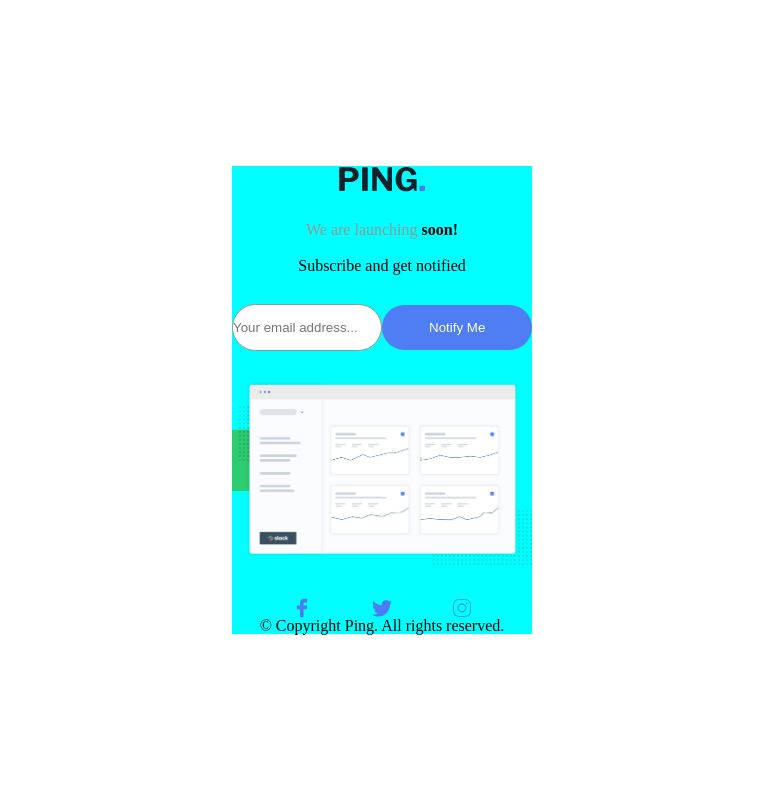
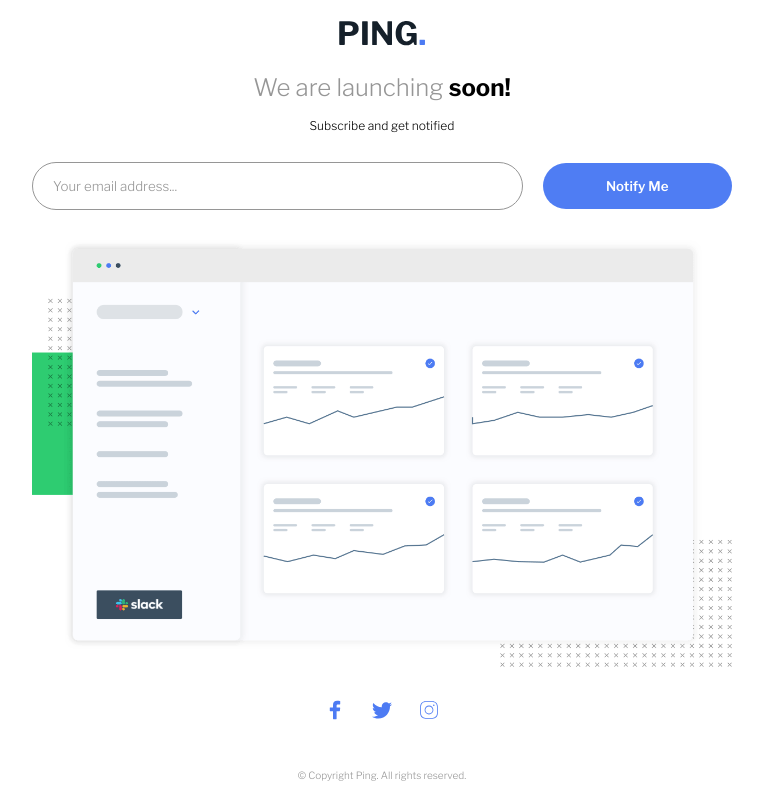
Before and after one commit to FranciscoFrontEndDeveloper/pingcomingsoonpagemaster, an Angular app: page / in a window 1280 px wide. Shown: the whole page, without its empty margins (258-1021 px from the left). Built offline with nearby package versions, Linux system fonts and the light colour scheme.

Commit message:
before reactive form

```diff
--- a/src/app/components/main/main.component.sass
+++ b/src/app/components/main/main.component.sass
@@ -13,7 +13,6 @@
  grid-template-columns: 1fr
  grid-template-rows: repeat(5, auto)
  gap: 30px 0
- background: aqua
  width: 300px
  height: auto
  &__logo
@@ -29,6 +28,10 @@
    font-weight: normal
   h1
     color: $Gray
+    font-size: $Fontsize
+    font-weight: 300
+  p
+    font-size: 12px
   strong
     color: #000
  &__formSub
@@ -39,18 +42,19 @@
    gap: 10px 0
    input
     width: 90%
-    padding: 15px 0
+    padding: 15px 20px
     border-radius: 40px
    input[type="submit"]
     background: $Blue
     border: none
     color: #fff
+    font-weight: 600
    input[type="email"]
     border: 1px solid $Gray
     outline: none
-    ::placeholder
-      padding: 0 20px
-      color: $PaleBlue
+    &::placeholder
+      margin: 0 20px
+      color: $Gray
  &__footerImage
   figure
    img
@@ -60,10 +64,14 @@
   display: flex
   flex-direction: column
   align-items: center
+  gap: 50px 0
   p
    text-align: center
+   color: $Gray
+   font-size: 10px
+   font-weight: 300
   &--socialIcons
-    width: 80%
+    width: 50%
     display: flex
     flex-direction: row
     justify-content: space-around
@@ -72,7 +80,17 @@
 
 @media screen and ( min-width: 1024px )
  .containerMain
+  width: 700px
   &__formSub
    form
     flex-direction: row
     justify-content: center
+    gap: 0 20px
+    input[type="submit"]
+      flex: 1
+    input[type="email"]
+      flex: 3
+  &__TextPara
+  &__socialMedia
+    &--socialIcons
+      width: 20%
--- a/src/styles.sass
+++ b/src/styles.sass
@@ -1,4 +1,5 @@
 /* You can add global styles to this file, and also import other style files */
+@import url('https://fonts.googleapis.com/css2?family=Libre+Franklin:wght@300;600;700&display=swap')
 
 html, body, div, span, object, iframe,
 h1, h2, h3, h4, h5, h6, p, blockquote, pre,
@@ -85,6 +86,7 @@
 
 *
  box-sizing: border-box
+ font-family: 'Libre Franklin', sans-serif
 
 //Colors
 
@@ -99,11 +101,11 @@
 
 //Neutral
 
-$Gray:hsl(0, 0%, 59%)
+$Gray: hsl(0, 0%, 59%)
 $VeryDarkBlue: hsl(209, 33%, 12%)
 
 //Typography
 
 //Body Copy
 
-$Fontsize: 20px
+$Fontsize: 1.5em
```
